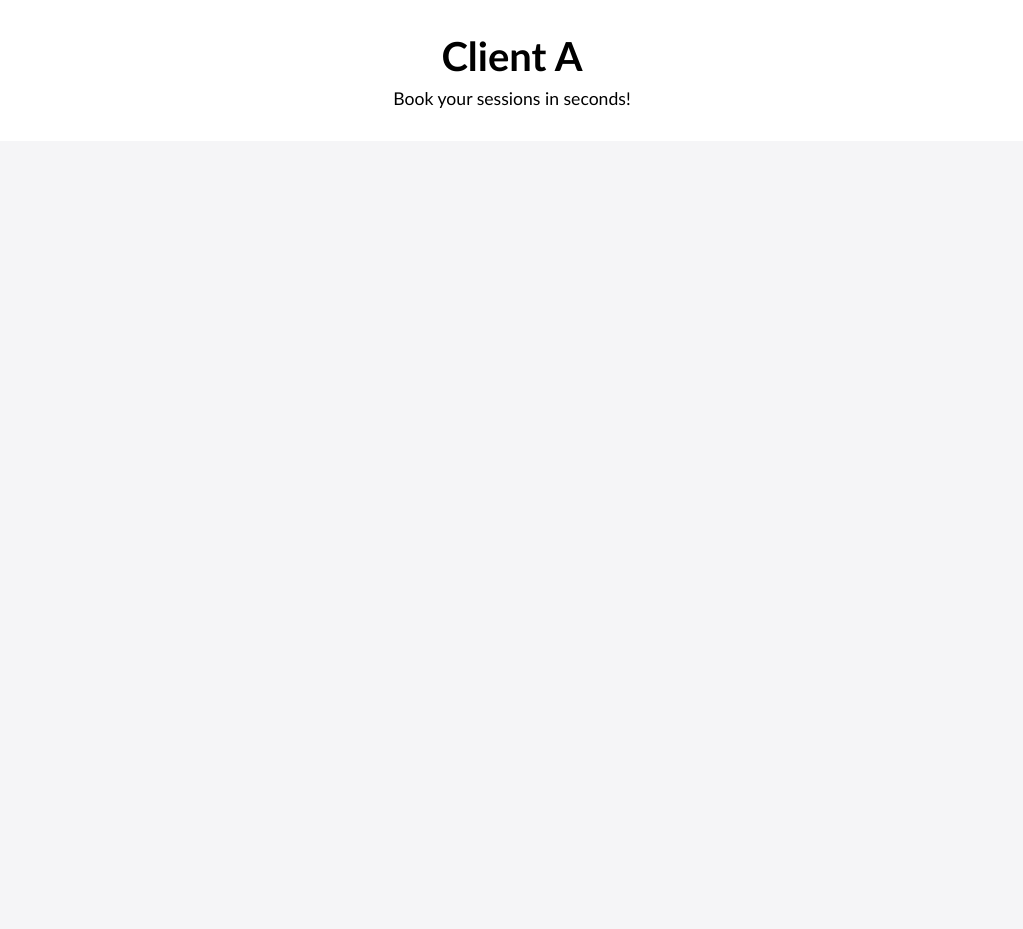
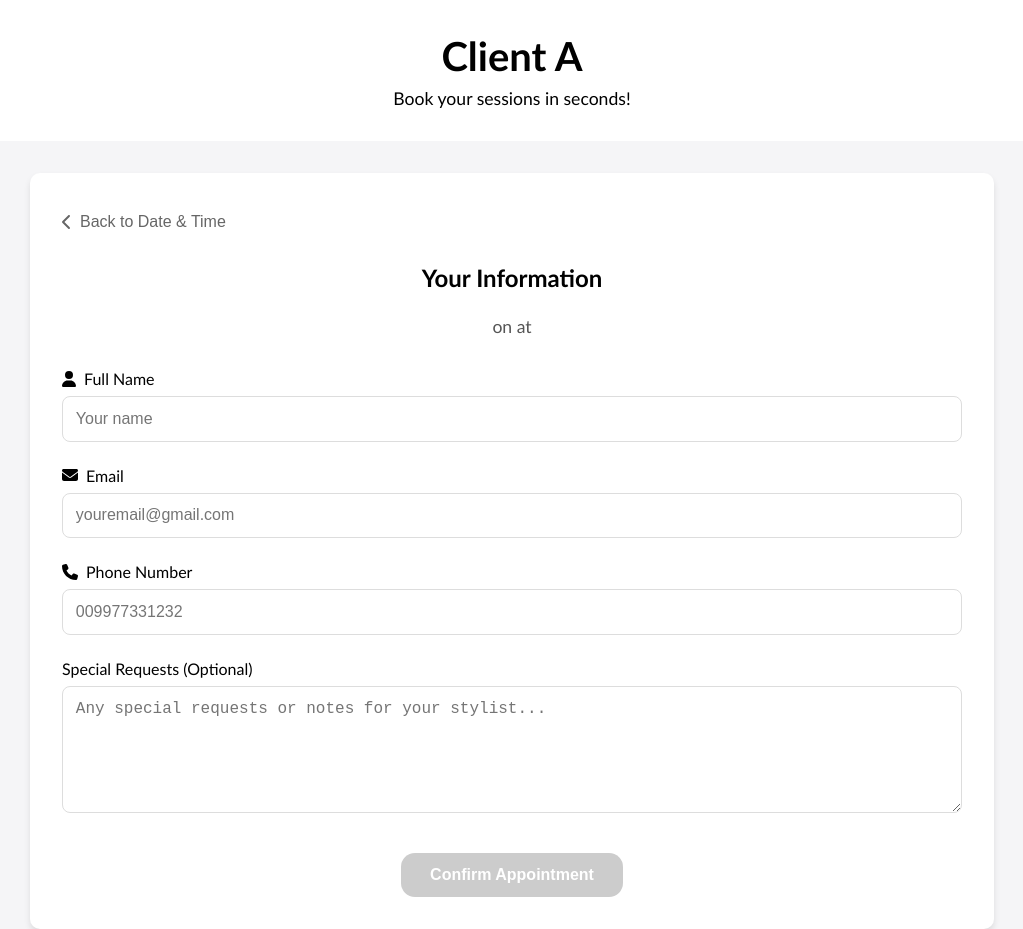
Before and after one commit to FlexSaaS/booking, a React (Vite) app in the folder frontend/: page /client in a window 1280 px wide. Shown: the whole page, without its empty margins (128-1151 px from the left). Before the commit the page ends 800 px from the top, so only its background shows below. Built offline with nearby package versions, Linux system fonts and the light colour scheme.

Commit message:
add client forms for details submission

```diff
--- a/frontend/package.json
+++ b/frontend/package.json
@@ -16,6 +16,7 @@
     "@fortawesome/react-fontawesome": "^0.2.2",
     "react": "^19.1.0",
     "react-dom": "^19.1.0",
+    "react-hook-form": "^7.57.0",
     "react-router-dom": "^7.6.2",
     "styled-components": "^6.1.18"
   },
--- a/frontend/src/App.tsx
+++ b/frontend/src/App.tsx
@@ -6,6 +6,7 @@ import Header from "./Components/Header";
 import ServiceSelection from "./Components/ServiceSeleciton";
 import HomeView from "./Components/HomeView";
 import { getClientConfig } from "./lib/getClientConfig";
+import ClientInfo from "./Components/ClientInfo";
 
 function App() {
   const client = getClientConfig();
@@ -22,6 +23,7 @@ function App() {
         <Routes>
           <Route path="/" element={<HomeView client={client} />} />
           <Route path="/service" element={<ServiceSelection appointment={appointment} updateAppointment={updateAppointment} />} />
+          <Route path="/client" element={<ClientInfo client={client} appointment={appointment} updateAppointment={updateAppointment} />} />
         </Routes>
       </AppContainer>
     </Router>
--- /dev/null
+++ b/frontend/src/Components/ClientInfo.tsx
@@ -0,0 +1,262 @@
+import React, { useEffect } from "react";
+import { useForm } from "react-hook-form";
+import { FontAwesomeIcon } from "@fortawesome/react-fontawesome";
+import { faChevronLeft, faUser, faEnvelope, faPhone } from "@fortawesome/free-solid-svg-icons";
+import type { Appointment } from "../types/Config";
+import { useNavigate } from "react-router-dom";
+import styled from "styled-components";
+import type { getClientConfig } from "../lib/getClientConfig";
+
+interface ClientInfoProps {
+  appointment: Partial<Appointment>;
+    updateAppointment: (data: Partial<Appointment>) => void;
+    client: ReturnType<typeof getClientConfig>;
+}
+
+interface ClientFormData {
+  name: string;
+  email: string;
+  phone: string;
+  notes?: string;
+}
+
+const STORAGE_KEY = "clientInfoForm";
+
+const ClientInfo: React.FC<ClientInfoProps> = ({ appointment, updateAppointment, client }) => {
+  const navigate = useNavigate();
+
+  // Load saved values from localStorage if available
+  const savedData: ClientFormData = JSON.parse(localStorage.getItem(STORAGE_KEY) || "null") || {
+    name: appointment.client?.name ?? "",
+    email: appointment.client?.email ?? "",
+    phone: appointment.client?.phone ?? "",
+    notes: appointment.notes ?? "",
+  };
+
+  const {
+    register,
+    handleSubmit,
+    watch,
+    formState: { errors, isValid },
+  } = useForm<ClientFormData>({
+    defaultValues: savedData,
+    mode: "onChange",
+  });
+
+  // Watch all form fields and save to localStorage on change
+  const watchedValues = watch();
+  useEffect(() => {
+    localStorage.setItem(STORAGE_KEY, JSON.stringify(watchedValues));
+  }, [watchedValues]);
+
+  const onSubmit = (data: ClientFormData) => {
+    updateAppointment({
+      client: {
+        name: data.name,
+        email: data.email,
+        phone: data.phone,
+      },
+      notes: data.notes,
+    });
+
+    // Clear the localStorage since the form is done
+    localStorage.removeItem(STORAGE_KEY);
+
+    navigate("/confirmation");
+  };
+
+  function prevStep() {
+    navigate("/time");
+  }
+
+  return (
+    <ClientInfoContainer boxShadowColor={client.boxShadowColor || "rgba(0, 0, 0, 0.1)"}>
+      <BackButton onClick={prevStep}>
+        <FontAwesomeIcon icon={faChevronLeft} /> Back to Date & Time
+      </BackButton>
+
+      <Heading>Your Information</Heading>
+      <AppointmentSummary>
+        {appointment.service} on{" "}
+        {appointment.date &&
+          new Date(appointment.date).toLocaleDateString("en-US", {
+            weekday: "long",
+            month: "long",
+            day: "numeric",
+          })}{" "}
+        at {appointment.time}
+      </AppointmentSummary>
+
+      <ClientForm onSubmit={handleSubmit(onSubmit)}>
+        <FormGroup>
+          <Label htmlFor="name">
+            <FontAwesomeIcon icon={faUser} /> Full Name
+          </Label>
+          <Input id="name" type="text" {...register("name", { required: "Name is required" })} placeholder="Your name" />
+          {errors.name && <Error>{errors.name.message}</Error>}
+        </FormGroup>
+
+        <FormGroup>
+          <Label htmlFor="email">
+            <FontAwesomeIcon icon={faEnvelope} /> Email
+          </Label>
+          <Input
+            id="email"
+            type="email"
+            {...register("email", {
+              required: "Email is required",
+              pattern: {
+                value: /^[A-Z0-9._%+-]+@[A-Z0-9.-]+\.[A-Z]{2,}$/i,
+                message: "Invalid email address",
+              },
+            })}
+            placeholder="youremail@gmail.com"
+          />
+          {errors.email && <Error color={client.primaryRed}>{errors.email.message}</Error>}
+        </FormGroup>
+
+        <FormGroup>
+          <Label htmlFor="phone">
+            <FontAwesomeIcon icon={faPhone} /> Phone Number
+          </Label>
+          <Input
+            id="phone"
+            type="tel"
+            {...register("phone", {
+              required: "Phone number is required",
+              pattern: {
+                value: /^[+]?[(]?[0-9]{3}[)]?[-\s.]?[0-9]{3}[-\s.]?[0-9]{4,6}$/,
+                message: "Invalid phone number",
+              },
+            })}
+            placeholder="009977331232"
+          />
+          {errors.phone && <Error color={client.primaryRed}>{errors.phone.message}</Error>}
+        </FormGroup>
+
+        <FormGroup>
+          <Label htmlFor="notes">Special Requests (Optional)</Label>
+          <Textarea id="notes" {...register("notes")} placeholder="Any special requests or notes for your stylist..." rows={3} />
+        </FormGroup>
+
+        <NavigationButtons>
+          <ContinueButton color={client.primaryColor} boxShadowColor={client.boxShadowColor} disabled={!isValid} type="submit">
+            Confirm Appointment
+          </ContinueButton>
+        </NavigationButtons>
+      </ClientForm>
+    </ClientInfoContainer>
+  );
+};
+
+export default ClientInfo;
+
+// Styled Components
+const ClientInfoContainer = styled.div<{ boxShadowColor: string }>`
+  max-width: 900px;
+  background: white;
+  border-radius: 10px;
+  padding: 2rem;
+  box-shadow: 0 4px 6px ${({ boxShadowColor }) => boxShadowColor};
+  margin: 0 auto;
+  margin-top: 2rem;
+`;
+
+const BackButton = styled.button`
+  background: none;
+  border: none;
+  color: #666;
+  cursor: pointer;
+  display: flex;
+  align-items: center;
+  gap: 0.5rem;
+  margin-bottom: 1.5rem;
+  font-size: 1rem;
+  padding: 0.5rem 0;
+
+  &:hover {
+    color: #333;
+  }
+`;
+
+const Heading = styled.h2`
+  text-align: center;
+  margin-bottom: 1.5rem;
+`;
+
+const AppointmentSummary = styled.p`
+  text-align: center;
+  margin-bottom: 2rem;
+  color: #555;
+  font-size: 1.1rem;
+`;
+
+const ClientForm = styled.form`
+  display: grid;
+  gap: 1.5rem;
+`;
+
+const FormGroup = styled.div`
+  display: flex;
+  flex-direction: column;
+`;
+
+const Label = styled.label`
+  margin-bottom: 0.5rem;
+  font-weight: 500;
+  display: flex;
+  align-items: center;
+  gap: 0.5rem;
+`;
+
+const Input = styled.input`
+  padding: 0.8rem;
+  border: 1px solid #ddd;
+  border-radius: 8px;
+  font-size: 1rem;
+`;
+
+const Textarea = styled.textarea`
+  padding: 0.8rem;
+  border: 1px solid #ddd;
+  border-radius: 8px;
+  font-size: 1rem;
+  resize: vertical;
+  min-height: 100px;
+`;
+
+const Error = styled.span<{ color?: string }>`
+  color: ${({ color }) => color};
+  font-size: 0.8rem;
+  margin-top: 0.3rem;
+`;
+
+const NavigationButtons = styled.div`
+  display: flex;
+  justify-content: center;
+  gap: 1rem;
+`;
+
+const ContinueButton = styled.button<{ color: string, boxShadowColor?: string }>`
+  margin-top: 1rem;
+  background-color: ${({ color }) => color};
+  color: white;
+  padding: 0.8rem 1.8rem;
+  font-size: 1rem;
+  font-weight: 600;
+  border: none;
+  border-radius: 14px;
+  cursor: pointer;
+  transition: all 0.3s ease;
+
+  &:hover {
+    background-color: ${({ color }) => color};
+    transform: scale(1.05);
+    box-shadow: 0 8px 20px rgba(71, 38, 163, 0.3);
+  }
+
+  &:disabled {
+    background-color: #ccc;
+    cursor: not-allowed;
+  }
+`;
--- a/frontend/src/configs/clientA.tsx
+++ b/frontend/src/configs/clientA.tsx
@@ -14,12 +14,14 @@ const clientAConfig: ClientConfig = {
   logo: "/clientA-logo.png",
   logoAltText: "Professional Hair Stylist",
   primaryColor: "#4a2db5",
-  fontFamily: "Gill Sans",
+  fontFamily: "Gill Sans, Gill Sans MT, Calibri, Trebuchet MS, sans-serif",
   phone: "07923423424",
   email: "masaf@hair.com",
   address: "75 liverpool street, SE46PN",
 
   secondaryColor: "lightgreen",
+  primaryRed: "#ef4444",
+  boxShadowColor: "rgba(0, 0, 0, 0.1)",
 
   services: [
     {
--- a/frontend/src/types/Config.tsx
+++ b/frontend/src/types/Config.tsx
@@ -26,7 +26,9 @@ export interface ClientConfig {
   address: string;
 
   primaryColor: string;
+  primaryRed: string;
   secondaryColor: string;
+  boxShadowColor?: string;
   fontFamily: string;
 
   services: Service[];
```
Also changed, not shown: 1 other file (tests, documents, lock files or other folders).
